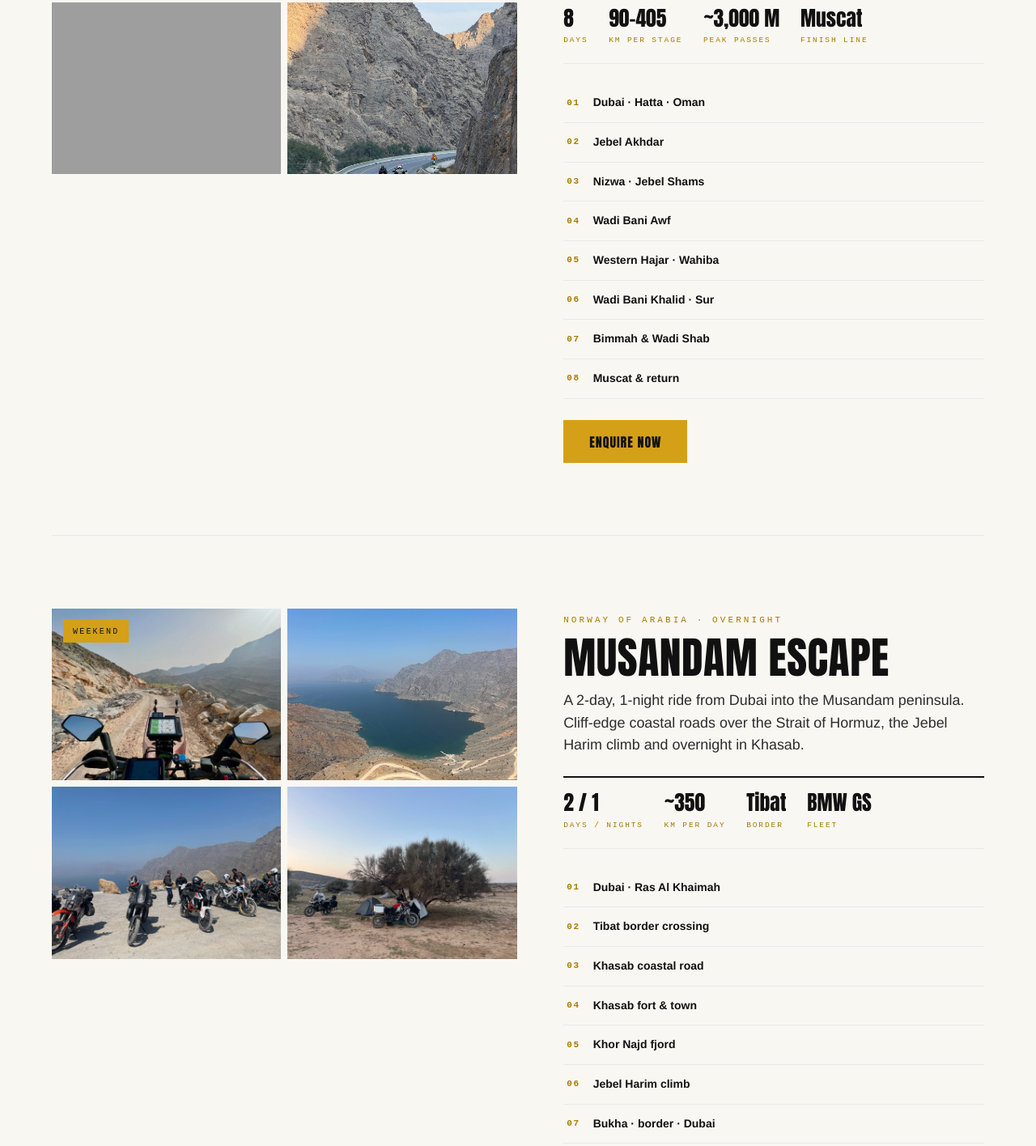
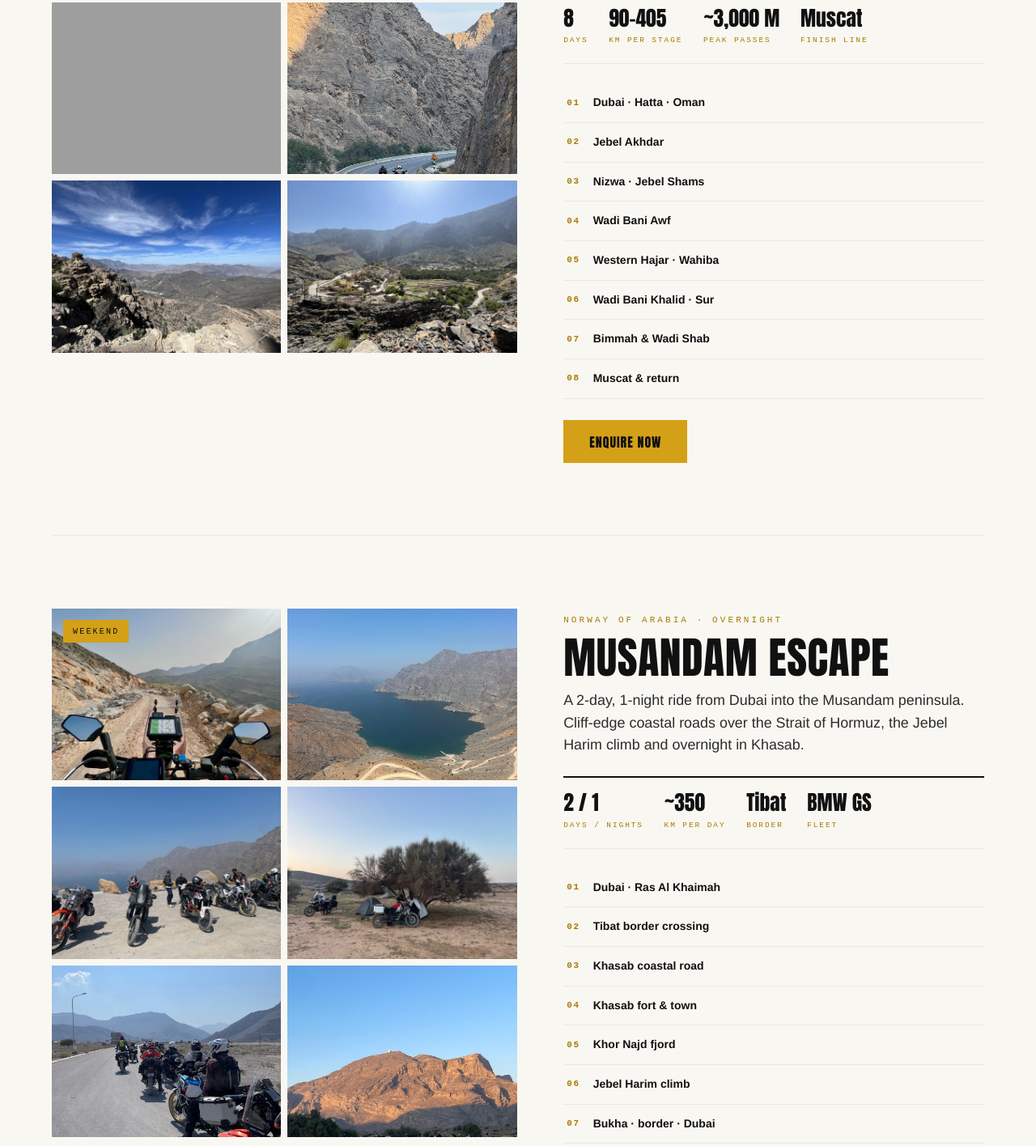
Before and after one commit to getoutthereuae/v2, a plain HTML site: page tours.html in a window 1280 px wide. Shown: the part 1984-3400 px from the top of the page at 81% size. Drawn offline with Linux system fonts and the light colour scheme; grey boxes are pictures that could not be loaded.

Commit message:
Add files via upload

```diff
--- a/tours.html
+++ b/tours.html
@@ -64,6 +64,8 @@
       <figure><img src="assets/img/saluki-img3199.jpg" alt="Cockpit view on a wadi road" loading="lazy"></figure>
       <figure><img src="assets/img/saluki-img2914.jpg" alt="Group riding out on a gravel trail" loading="lazy"></figure>
       <figure><img src="assets/img/saluki-img9629.jpg" alt="Rider break under an acacia" loading="lazy"></figure>
+      <figure><img src="assets/img/saluki-dji0195.jpg" alt="Aerial view of the canyon trail" loading="lazy"></figure>
+      <figure><img src="assets/img/main-3804.jpg" alt="Wadi river crossing" loading="lazy"></figure>
     </div>
     <div class="reveal reveal-d1">
       <span class="label">UAE Adventure · Fly-in fly-out</span>
@@ -98,6 +100,8 @@
       <figure><img src="assets/img/oman-pano.jpg" alt="Western Hajar panorama" loading="lazy"></figure>
       <figure><img src="assets/img/oman-camp.jpg" alt="Wadi camp with bikes and tents" loading="lazy"></figure>
       <figure><img src="assets/img/oman-canyon-road.jpg" alt="Canyon road into the Hajar" loading="lazy"></figure>
+      <figure><img src="assets/img/oman-3150.jpg" alt="Summit view from Jebel Shams" loading="lazy"></figure>
+      <figure><img src="assets/img/oman-9462.jpg" alt="Terraced mountain village, Western Hajar" loading="lazy"></figure>
     </div>
     <div class="reveal reveal-d1">
       <span class="label">Cross-border · Weekend to weekend</span>
@@ -131,6 +135,8 @@
       <figure><img src="assets/img/musandam-khor.jpg" alt="Khor Najd fjord bend" loading="lazy"></figure>
       <figure><img src="assets/img/musandam-cliff.jpg" alt="Bikes above the Strait of Hormuz" loading="lazy"></figure>
       <figure><img src="assets/img/musandam-camp.jpg" alt="Camp under an acacia tree" loading="lazy"></figure>
+      <figure><img src="assets/img/musandam-coastroad.jpg" alt="Coastal road through the cliffs" loading="lazy"></figure>
+      <figure><img src="assets/img/musandam-sunset.jpg" alt="Sunset over the camp" loading="lazy"></figure>
     </div>
     <div class="reveal reveal-d1">
       <span class="label">Norway of Arabia · Overnight</span>
```
Also changed, not shown: assets/img/musandam-coastroad.jpg (added), assets/img/musandam-overlook.jpg (added), assets/img/musandam-sunset.jpg (added), assets/img/oman-3150.jpg (added), assets/img/oman-9462.jpg (added), assets/img/saluki-dji0195.jpg (added).
